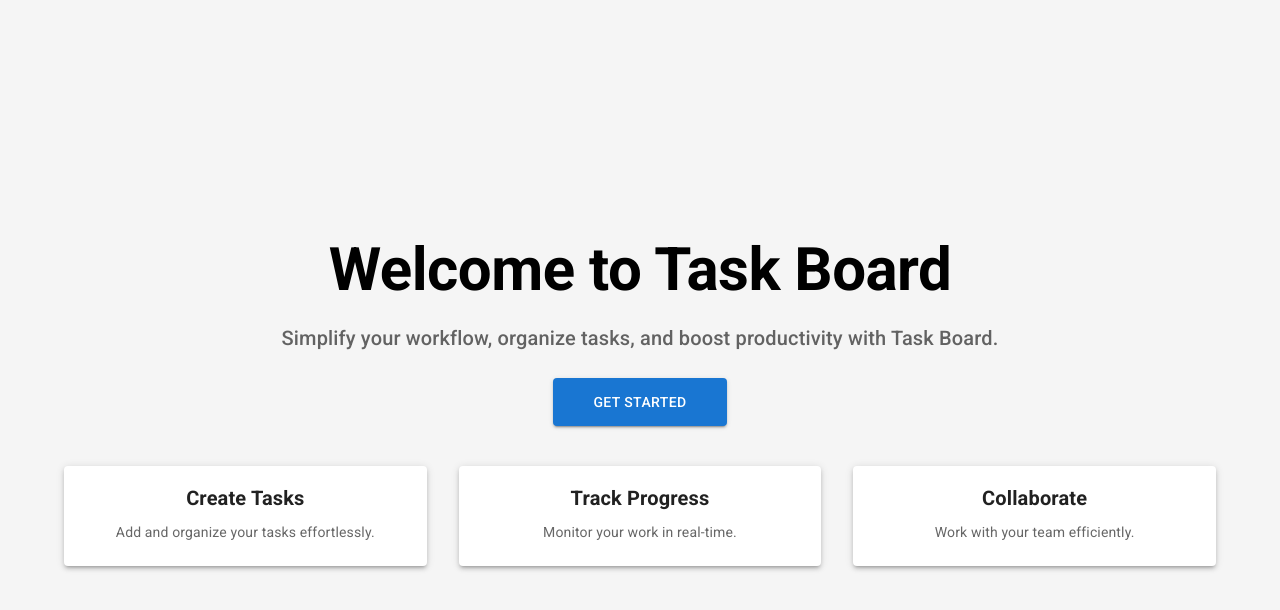
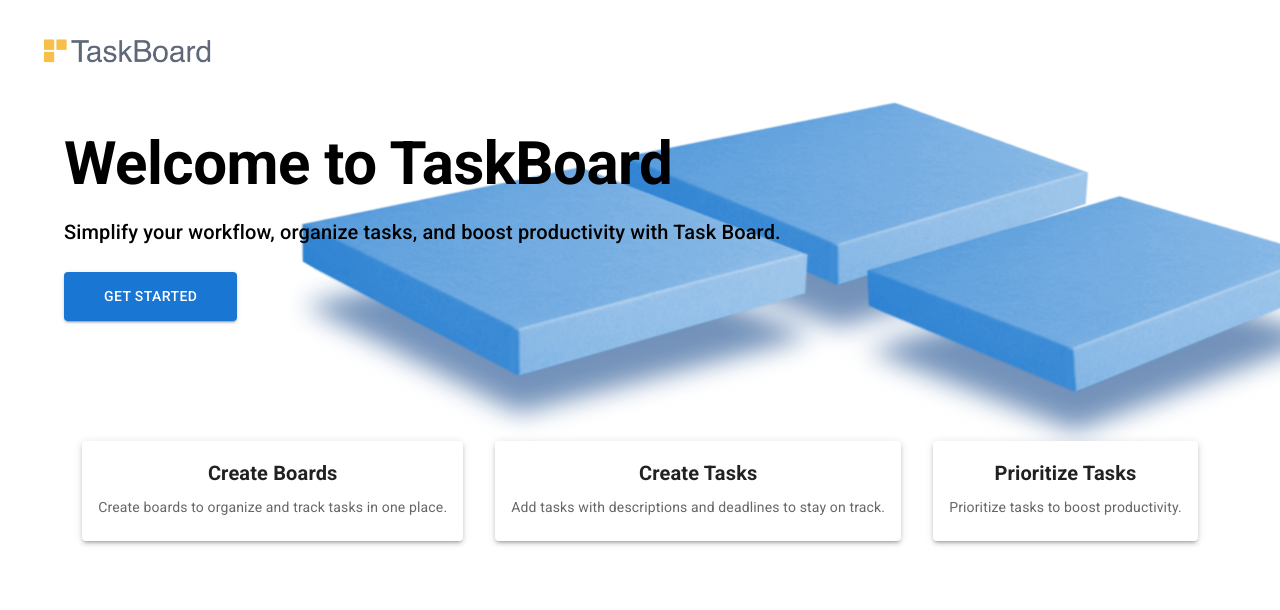
Before and after one commit to arunjoseph98/TaskManager-App, a React (Vite) app: page / in a window 1280 px wide. Shown: the top 610 px of the page. Built offline with nearby package versions, Linux system fonts and the light colour scheme.

Commit message:
taskboard v4 f

```diff
--- a/src/pages/Login.jsx
+++ b/src/pages/Login.jsx
@@ -1,9 +1,9 @@
 import React from 'react';
-import { Box, Typography, Button, Grid, Container, Card, CardContent } from '@mui/material';
+import { Box, Typography, Button, Container, Card, CardContent, AppBar, Toolbar, IconButton } from '@mui/material';
+import Grid from '@mui/material/Grid2';
 import { useNavigate } from 'react-router-dom';
-// import TaskIcon from '@mui/icons-material/Task';
-
-import logo from '../assets/taskboard logo.png'
+import logo from '../assets/taskboard logo.png';
+import backgroundImg from '../assets/hero.png';
 
 const Login = () => {
   const navigate = useNavigate();
@@ -14,18 +14,28 @@ const Login = () => {
         minHeight: '100vh',
         display: 'flex',
         flexDirection: 'column',
-        alignItems: 'center',
-        justifyContent: 'center',
-        bgcolor: '#f5f5f5',
+        backgroundImage: `url(${backgroundImg})`,
+        backgroundSize: 'cover',
+        backgroundPosition: 'center',
+        backgroundAttachment: 'fixed',
         padding: 3,
       }}
     >
+      {/* Header Section with Transparent Background */}
+      <AppBar position="static" sx={{ bgcolor: 'transparent', boxShadow: 'none' }}>
+        <Toolbar sx={{ display: 'flex', justifyContent: 'start' }}>
+          <IconButton edge="start" color="inherit" onClick={() => navigate('/')}>
+            <img src={logo} alt="Task Board Logo" style={{ height: 40 }} />
+          </IconButton>
+        </Toolbar>
+      </AppBar>
+
       {/* Hero Section */}
-      <Container maxWidth="lg" sx={{ textAlign: 'center', marginBottom: 5 }}>
-        <Typography variant="h2" sx={{ fontWeight: 'bold', marginBottom: 2 }}>
-          Welcome to Task Board
+      <Container maxWidth="lg" sx={{ textAlign: 'start', marginBottom: 15, marginTop: 5 }}>
+        <Typography variant="h2" sx={{ fontWeight: 'bold', marginBottom: 2, color: 'black' }}>
+          Welcome to TaskBoard
         </Typography>
-        <Typography variant="h6" sx={{ color: 'text.secondary', marginBottom: 3 }}>
+        <Typography variant="h6" sx={{ color: 'black', marginBottom: 3 }}>
           Simplify your workflow, organize tasks, and boost productivity with Task Board.
         </Typography>
         <Button
@@ -39,15 +49,15 @@ const Login = () => {
         </Button>
       </Container>
 
-      {/* Features Section */}
-      <Container maxWidth="lg">
-        <Grid container spacing={4}>
+      {/* Features Section - Centered */}
+      <Container maxWidth="lg" sx={{ textAlign: 'center', marginBottom: 5 }}>
+        <Grid container spacing={4} justifyContent="center" alignItems="center">
           {[
-            { title: 'Create Tasks', description: 'Add and organize your tasks effortlessly.' },
-            { title: 'Track Progress', description: 'Monitor your work in real-time.' },
-            { title: 'Collaborate', description: 'Work with your team efficiently.' },
+            { title: 'Create Boards', description: 'Create boards to organize and track tasks in one place.' },
+            { title: 'Create Tasks', description: 'Add tasks with descriptions and deadlines to stay on track.' },
+            { title: 'Prioritize Tasks', description: 'Prioritize tasks to boost productivity.' },
           ].map((feature, index) => (
-            <Grid item xs={12} sm={4} key={index}>
+            <Grid  xs={12} sm={4} key={index}>
               <Card
                 sx={{
                   boxShadow: 3,
@@ -56,7 +66,6 @@ const Login = () => {
                 }}
               >
                 <CardContent sx={{ textAlign: 'center' }}>
-                  {/* <TaskIcon sx={{ fontSize: 40, color: 'primary.main', marginBottom: 2 }} /> */}
                   <Typography variant="h6" sx={{ fontWeight: 'bold', marginBottom: 1 }}>
                     {feature.title}
                   </Typography>
```
Also changed, not shown: src/assets/hero.png (added).
